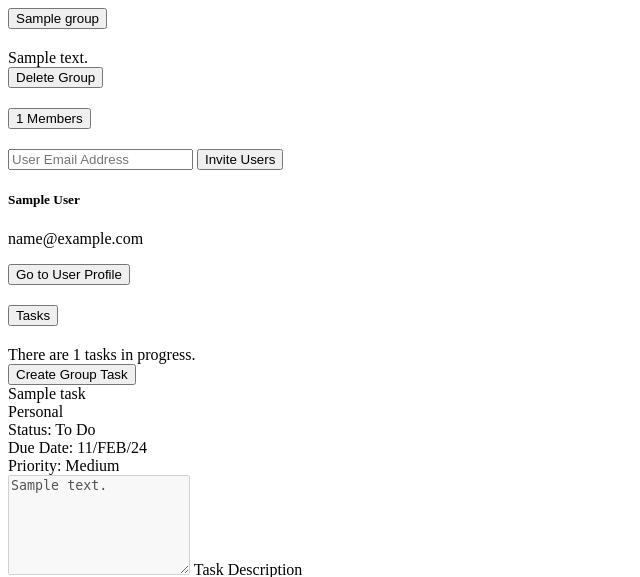
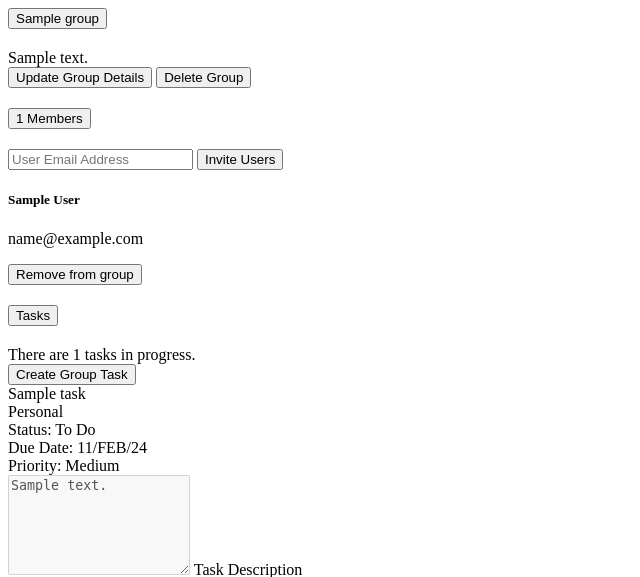
Before and after one commit to circleorange/web-task-mgmt, a Django app: page /groups/1 in a window 1280 px wide. Shown: the top 577 px of the page, without its empty margins (0-640 px from the left). Run offline with Django 5.2, Linux system fonts and the light colour scheme; tables that the repository leaves empty hold one stand-in row (values such as "Sample post").

Commit message:
fix bugs with group tasks

```diff
--- a/core/utils.py
+++ b/core/utils.py
@@ -4,4 +4,4 @@ import traceback
 def log_and_raise_exception(msg):
     print(f'{msg}')
     traceback.print_exc()
-    raise Exception(f'{msg}')
+    raise Exception(msg)
--- /dev/null
+++ b/groups/templates/btn_grp_tsk_upd.html
@@ -0,0 +1,5 @@
+<div class="d-grid mt-4">
+	<button class="btn btn-primary" hx-post="/groups/{{grp_pk}}/task/{{tsk_pk}}">
+		Update Group Task
+	</button>
+</div>
--- a/groups/templates/button_group_task_cancel.html
+++ b/groups/templates/button_group_task_cancel.html
@@ -1,5 +1,5 @@
 <div class="d-grid mt-4">
-	<button class="btn btn-primary" hx-get="/groups/{{context.group_pk}}">
+	<button class="btn btn-primary" hx-get="/groups/{{grp_pk}}">
 		{{button_label}}
 	</button>
 </div>
--- a/groups/templates/button_group_task_submit.html
+++ b/groups/templates/button_group_task_submit.html
@@ -1,5 +1,5 @@
 <div class="d-grid mt-4">
-	<button class="btn btn-primary" hx-post="/groups/{{context.group_pk}}/task/create">
+	<button class="btn btn-primary" hx-post="/groups/{{grp_pk}}/task/create">
 		{{button_label}}
 	</button>
 </div>
--- a/groups/templates/group.html
+++ b/groups/templates/group.html
@@ -20,6 +20,15 @@
 				<div class="row">
 					<div class="col">{{group.description}}</div>
 					<div class="col d-grid justify-content-md-end">
+          <button
+							class="btn btn-outline-success btn-sm"
+							type="submit"
+							href="/groups/{{group.pk}}/delete"
+							hx-post="/groups/{{group.pk}}/delete"
+							hx-target="#content"
+						>
+						Update Group Details
+						</button>
 						<button
 							class="btn btn-outline-success btn-sm"
 							type="submit"
@@ -66,7 +75,6 @@
 							type="button"
 							id="button-addon2"
 							hx-post="/groups/{{group.pk}}/invite/"
-							hx-target="#email-error"
 						>
 							Invite Users
 						</button>
--- a/groups/templates/group_user_list.html
+++ b/groups/templates/group_user_list.html
@@ -8,10 +8,10 @@
                 <button
                     href="/groups/{{group.pk}}"
                     class="btn btn-primary justify-content-md-end"
-                    hx-get="/groups/{{group.pk}}"
+          hx-get="/groups/{{group.pk}}/users/{{user.pk}}/delete"
                     hx-target="#content"
                 >
-                    Go to User Profile
+                   Remove from group
                 </button>
             </div>
         </div>
--- a/groups/utils.py
+++ b/groups/utils.py
@@ -5,7 +5,20 @@ from django.shortcuts import get_object_or_404
 from core.models import Belongs
 from core.utils import log_and_raise_exception
 from groups.models import Group
+from tasks.models import Task
 from users.models import CustomUser
+
+
+def get_group_id_by_task(tsk: Task):
+    grp: Group = get_group_by_task(tsk)
+    return grp.pk
+
+
+def get_group_by_task(tsk: Task):
+    try:
+        return get_group_by_id(tsk.group.pk)
+    except:
+        err_msg = 'Failed to retrieve group by task'
 
 
 def get_users_by_group(grp: Group):
--- a/groups/views.py
+++ b/groups/views.py
@@ -3,11 +3,34 @@ from django.http import HttpResponse
 from django.shortcuts import redirect, render
 from core.models import Belongs
 from groups.utils import *
+from tasks.utils import get_task_by_id
 from users.utils import *
 from tasks.forms import TaskForm
 from tasks.models import Task
 
 from .forms import GroupForm
+
+def update_group_task(request, grp_pk, tsk_pk):
+    tsk = get_task_by_id(tsk_pk)
+    # tsk = get_object_or_404(Task, pk = tsk_pk)
+    print(f'update_group_task.tsk: {tsk}')
+    frm = TaskForm(request.POST, instance = tsk)
+    if frm.is_valid(): frm.save()
+
+    return group_detail_view(request, grp_pk)
+
+
+def remove_user_from_group(request, grp_pk, usr_pk):
+    grp = get_group_by_id(grp_pk)
+    usr = get_user_by_id(usr_pk)
+
+    try:
+        Belongs.objects.filter(user = usr, group = grp).delete()
+    except:
+        err_msg = 'Failed to remove user from group'
+        log_and_raise_exception(err_msg)
+
+    return group_detail_view(request, grp_pk)
 
 
 def invite_to_group(request, pk):
@@ -23,7 +46,7 @@ def invite_to_group(request, pk):
 
     try:
         Belongs.objects.create(user = usr, group = grp)
-        return HttpResponse('User successfully added to the group')
+        return group_detail_view(request, pk)
     except:
         err_msg = 'Failed to add user to the group'
         log_and_raise_exception(err_msg)
@@ -74,7 +97,6 @@ def group_detail_view(request, pk):
     """
     View returning Group Details page
     """
-    # Provide Group details page
     grp = get_group_by_id(pk)
     grp_tsk = get_tasks_by_group(grp)
     grp_usr = get_users_by_group(grp)
@@ -94,14 +116,12 @@ def group_detail_view(request, pk):
 
 
 def create_group(request):
-    # Provide Group creation page
     if request.method == "GET":
         context = {
             "form": GroupForm(),
         }
         return render(request, 'group_create.html', context = context)
 
-    # Handle group creation
     if request.method == "POST":
         grp_frm = GroupForm(request.POST)
 
--- a/taskmgmt/urls.py
+++ b/taskmgmt/urls.py
@@ -48,6 +48,8 @@ urlpatterns = [
     path("groups/<int:pk>/delete", GroupViews.delete_group, name="group_delete"),
     path("groups/<int:pk>", GroupViews.group_detail_view, name="group_detail_view"),
     path("groups/<int:pk>/task/create", GroupViews.create_group_task, name="create_group_task"),
+    path("groups/<int:grp_pk>/task/<int:tsk_pk>", GroupViews.update_group_task),
+    path("groups/<int:grp_pk>/users/<int:usr_pk>/delete", GroupViews.remove_user_from_group),
 
     path("groups/<int:pk>/invite/", GroupViews.invite_to_group),
     path("groups/invite/check_email", GroupViews.group_list_view),
--- a/tasks/templates/task_view.html
+++ b/tasks/templates/task_view.html
@@ -18,9 +18,9 @@
         {% include 'button_group_task_submit.html' with button_label='Create Group Task' %}
         {% include 'button_group_task_cancel.html' with button_label='Back' %}
     {% elif context.update_group_task %}
-        {% include 'button_group_task_submit.html' with button_label='Update Group Task' %}
+        {% include 'btn_grp_tsk_upd.html' with grp_pk=context.grp_pk tsk_pk=context.task.pk %}
         {% include 'button_task_delete.html' %}
-        {% include 'button_group_task_cancel.html' with button_label='Go to Group page' %}
+        {% include 'button_group_task_cancel.html' with button_label='Go back to Group page' grp_pk=context.grp_pk %}
 	{% else %}
         {% include "submit_button.html" with button_label="Create Task" %}
 	{% endif %}
```
Also changed, not shown: tasks/utils.py (added, +44 -0 lines), tasks/views.py (+8 -4 lines), core/migrations/0002_alter_belongs_group_alter_belongs_user.py (added).
